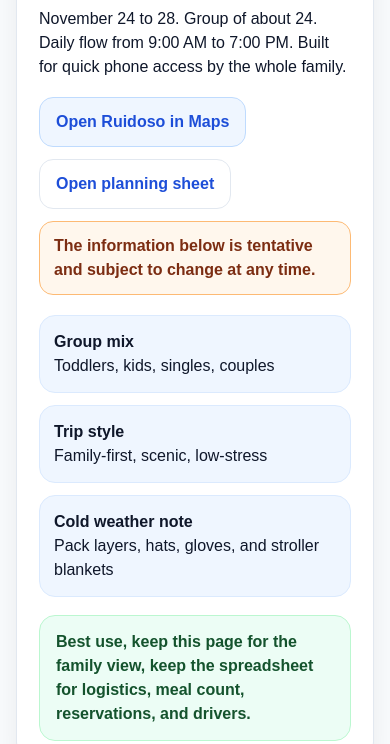
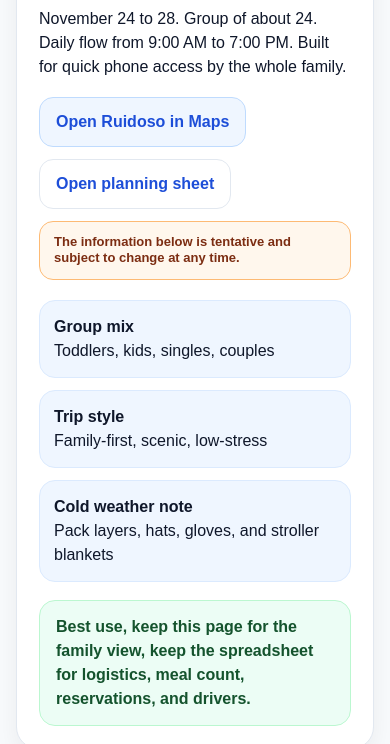
Before and after one commit to JamesJones4301/ruidoso-family-trip, a website: page index.html in a window 390 px wide. Shown: the part 356-1100 px from the top of the page. Drawn offline with Linux system fonts and the light colour scheme.

Commit message:
Make hero note fit on one line on desktop

```diff
--- a/index.html
+++ b/index.html
@@ -126,12 +126,16 @@
     }
     .hero-note {
       font-weight: 700;
+      font-size: 13px;
+      line-height: 1.25;
       color: #7c2d12;
       background: #fff7ed;
       border: 1px solid #fdba74;
       border-radius: 14px;
       padding: 12px 14px;
-      max-width: 620px;
+      flex: 1 1 420px;
+      min-width: 420px;
+      white-space: nowrap;
     }
     .meta {
       display: grid;
@@ -275,7 +279,9 @@
         line-height: 1.15;
       }
       .hero-note {
+        min-width: 0;
         max-width: 100%;
+        white-space: normal;
       }
     }
   </style>
```
